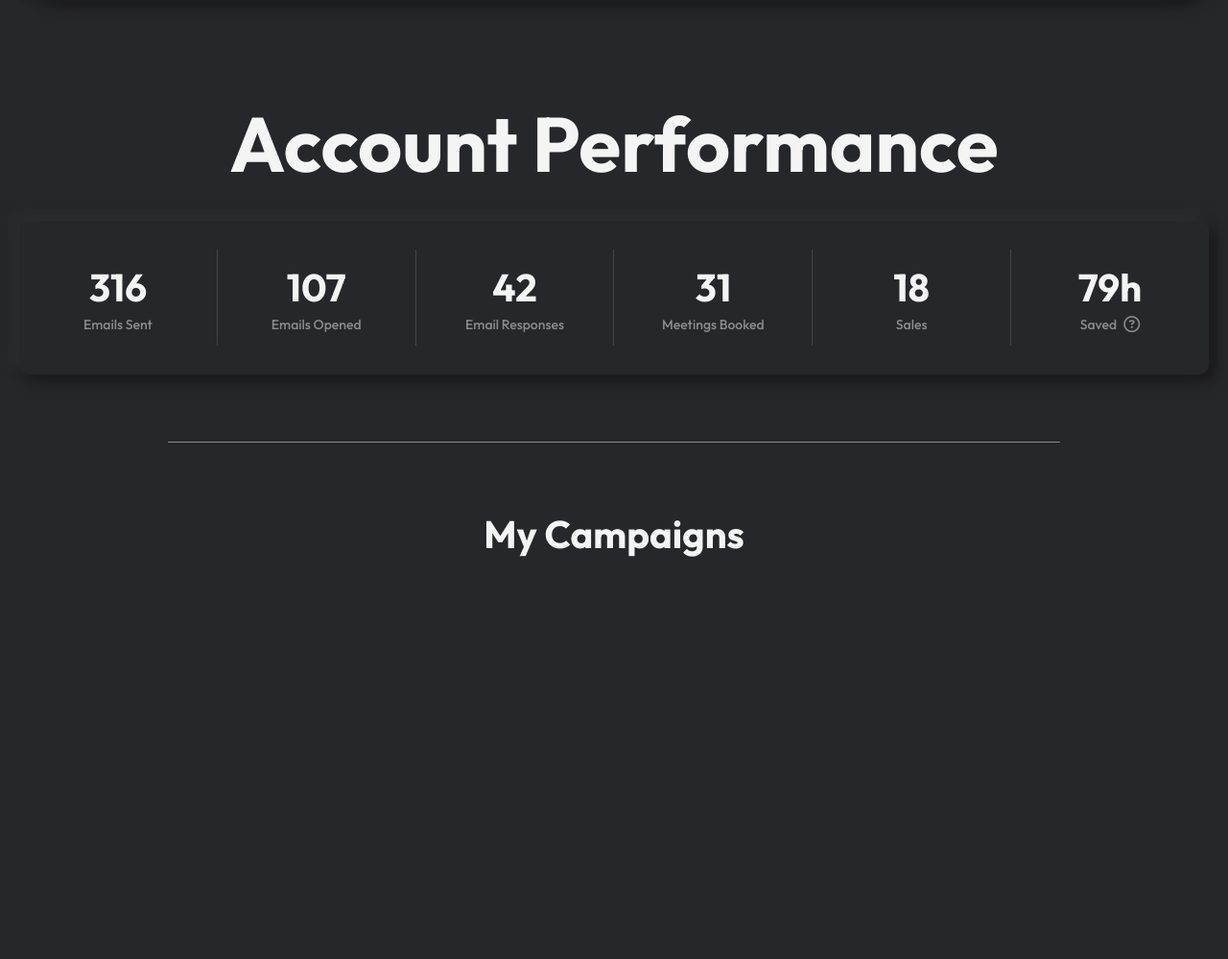
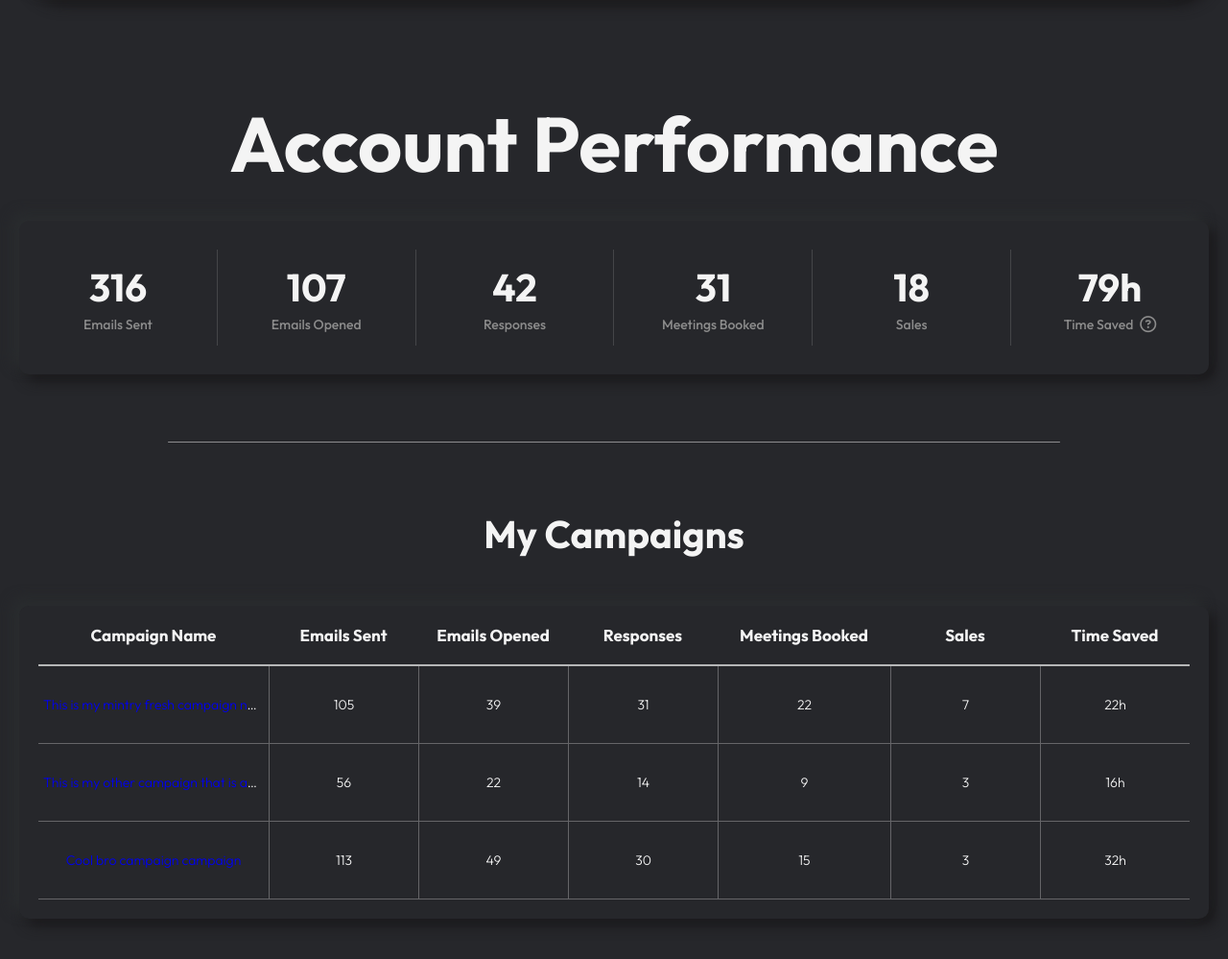
Before and after one commit to keivholding/landing-page-wit, a plain HTML site: page my-campaigns.html in a window 1280 px wide. Shown: the part 99-1098 px from the top of the page at 96% size. Before the commit the page ends 800 px from the top, so only its background shows below. Drawn offline with Linux system fonts and the light colour scheme.

Commit message:
my campaigns page

```diff
--- a/my-campaigns.css
+++ b/my-campaigns.css
@@ -92,8 +92,8 @@
   right: 29px;
   color: var(--color-white);
   opacity: 0;
-  transform: translateX(300px);
-  transition: all 0.7s ease-in-out;
+  transform: translateX(0px);
+  transition: all 0.5s ease-in-out;
 }
 
 .popup-from.show {
@@ -102,6 +102,8 @@
 }
 
 /* <--------- SECTION 1 ACCOUNT ANALYTICS ---------> */
+
+/* <--------- SECTION 2 CAMPAIGN TABLE ---------> */
 
 .section-two {
   padding-top: 70px;
@@ -113,3 +115,62 @@
   text-align: center;
   margin-bottom: 50px;
 }
+
+table {
+  text-align: center;
+}
+
+table.campaigns {
+  width: 100%;
+  table-layout: fixed;
+  padding: 20px;
+  box-shadow: var(--box-shadow);
+  border-radius: 10px;
+  overflow: hidden;
+}
+
+table th {
+  font-size: 1.7rem;
+  padding: 0px 10px 20px 10px;
+  border-bottom: 2px solid rgba(244, 244, 244, 0.7);
+}
+
+.table-body {
+  font-size: 1.4rem;
+}
+
+.table-body tr {
+  transition: all 0.25s ease-in-out;
+  position: relative;
+}
+
+.table-body tr:hover {
+  background: rgb(49, 50, 54);
+}
+
+.table-body td {
+  padding: 30px 5px;
+  white-space: nowrap;
+  overflow: hidden;
+  text-overflow: ellipsis;
+  border-bottom: 1px solid rgba(244, 244, 244, 0.3);
+  border-left: 1px solid rgba(244, 244, 244, 0.3);
+}
+
+.table-body td:first-of-type {
+  border-left: none;
+}
+
+.table-13 {
+  width: 13%;
+}
+
+.table-15 {
+  width: 15%;
+}
+
+.table-20 {
+  width: 20%;
+}
+
+/* <--------- SECTION 2 CAMPAIGN TABLE ---------> */
--- a/my-campaigns.html
+++ b/my-campaigns.html
@@ -106,7 +106,7 @@
 
                 <div class="email-responses analytics">
                     <div class="number-analytics header-text">42</div>
-                    <div class="analytics-name subheader-text">Email Responses</div>
+                    <div class="analytics-name subheader-text">Responses</div>
                 </div>
 
                 <div class="divider-analytics"></div>
@@ -129,14 +129,14 @@
                 <div class="time-saved analytics">
                     <div class="number-analytics header-text">79h</div>
                     <div class="question-time-saved">
-                        <div class="analytics-name subheader-text">Saved</div>
+                        <div class="analytics-name subheader-text">Time Saved</div>
                         <i class="fa fa-question-circle-o question-icon" aria-hidden="true"></i>
                         <div class="time-saved-popup-container">
                             <div class="time-saved-popup-inner">
                                 <i class="fa fa-caret-up popup-from" aria-hidden="true"></i>
                                 <div class="time-saved-popup paragraph-text"><span class=" subheader-text">You have
                                         saved 79
-                                        hours.</span><br><br>On average, it takes 15 minutes to find a
+                                        hours in total.</span><br><br>On average, it takes 15 minutes to find a
                                     potential lead,
                                     qualify that lead, and write an email to them (not inlcuding personalizing that
                                     email).<br><br>We're saving
@@ -156,7 +156,57 @@
         <div class="divider"></div>
 
         <section class="section-two my-campaigns">
+
             <div class="my-campaigns-header header-text">My Campaigns</div>
+
+            <table class="campaigns" cellspacing="0">
+                <thead class="header-text table-header">
+                    <tr>
+                        <th class="table-20">Campaign Name</th>
+                        <th class="table-13">Emails Sent</th>
+                        <th class="table-13">Emails Opened</th>
+                        <th class="table-13">Responses</th>
+                        <th class="table-15">Meetings Booked</th>
+                        <th class="table-13">Sales</th>
+                        <th class="table-13">Time Saved</th>
+                    </tr>
+                </thead>
+                <tbody class="paragraph-text table-body">
+                    <tr class="table-row">
+                        <td class="campaign-name-table"><a href="#">This is my mintry fresh campaign name that is going
+                                to
+                                push everything
+                                unfortunately</a></td>
+                        <td class="emails-sent-table">105</td>
+                        <td class="emails-opened-table">39</td>
+                        <td class="responses-table">31</td>
+                        <td class="meetings-booked-table">22</td>
+                        <td class="sales-table">7</td>
+                        <td class="time-saved-table">22h</td>
+                    </tr>
+
+                    <tr class="table-row">
+                        <td><a href="#">This is my other campaign that is awesome</a></td>
+                        <td>56</td>
+                        <td>22</td>
+                        <td>14</td>
+                        <td>9</td>
+                        <td>3</td>
+                        <td>16h</td>
+                    </tr>
+
+                    <tr class="table-row">
+                        <td><a href="#">Cool bro campaign campaign</a></td>
+                        <td>113</td>
+                        <td>49</td>
+                        <td>30</td>
+                        <td>15</td>
+                        <td>3</td>
+                        <td>32h</td>
+                    </tr>
+
+                </tbody>
+            </table>
 
         </section>
 
--- a/my-campaigns.js
+++ b/my-campaigns.js
@@ -1,3 +1,9 @@
+//
+//
+// WHEN YOU HOVER ON THE SAVED TIME ANALYTICS
+//
+//
+
 const saveTimeQuestion = document.querySelector(".question-icon");
 const saveTimeBox = document.querySelector(".time-saved-popup-inner");
 const saveTimeIcon = document.querySelector(".popup-from");
@@ -8,4 +14,10 @@ const showCloseTimePopup = function () {
 };
 
 saveTimeQuestion.addEventListener("mouseover", showCloseTimePopup);
-saveTimeQuestion.addEventListener("mouseleave", showCloseTimePopup);
+saveTimeQuestion.addEventListener("mouseout", showCloseTimePopup);
+
+//
+//
+// WHEN YOU HOVER ON THE SAVED TIME ANALYTICS
+//
+//
```
